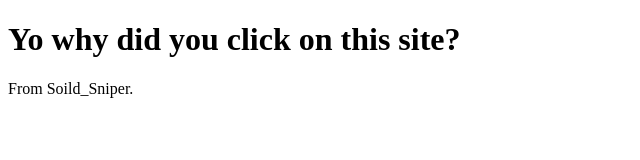
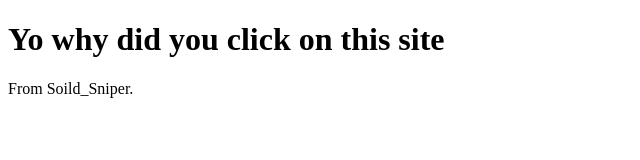
Before and after one commit to Forgotme4/Index.html, a plain HTML site: page index.html in a window 1280 px wide. Shown: the full height of the page, 0-640 px from the left. Drawn offline with Linux system fonts and the light colour scheme.

Commit message:
Update index.html

```diff
--- a/index.html
+++ b/index.html
@@ -2,7 +2,7 @@
 <html>
 <body>
 
-<h1>Yo why did you click on this site?</h1>
+<h1>Yo why did you click on this site</h1>
 <p>From Soild_Sniper.</p>
 
 </body>
```
